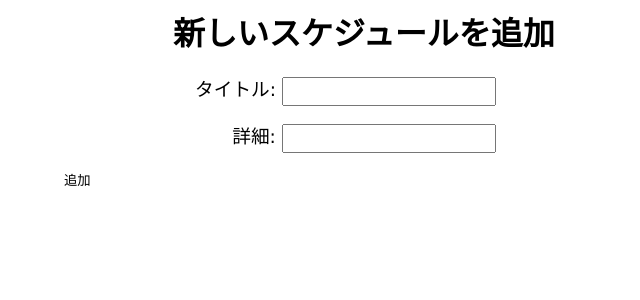
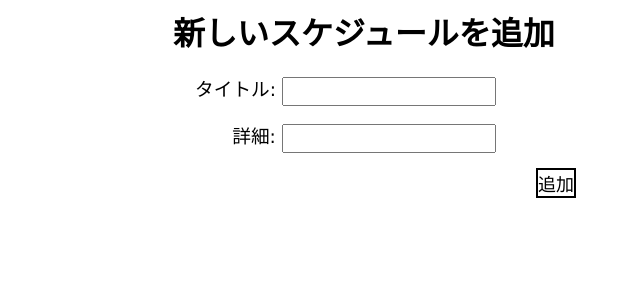
Before and after one commit to 2024AIT-OOP2-G17/calendar, a Flask app: page /add/1 in a window 1280 px wide. Shown: the top 300 px of the page, without its empty margins (276-916 px from the left). Run offline with Flask 3, Linux system fonts and the light colour scheme.

Commit message:
タスク登録画面のcss#2
追加ボタンの位置の変更と枠を追加しました。

```diff
--- a/static/todo-form.css
+++ b/static/todo-form.css
@@ -20,7 +20,16 @@ form {
     margin-right: 0px;
 }
 
+
+
 input[type="text"] {
     width: 200px;
     padding: 5px;
 }
+
+button[type="submit"] {
+    display: block;
+    margin-left: 472px;
+    font-size: 18px;
+    border: 2px solid #000;
+}
```
